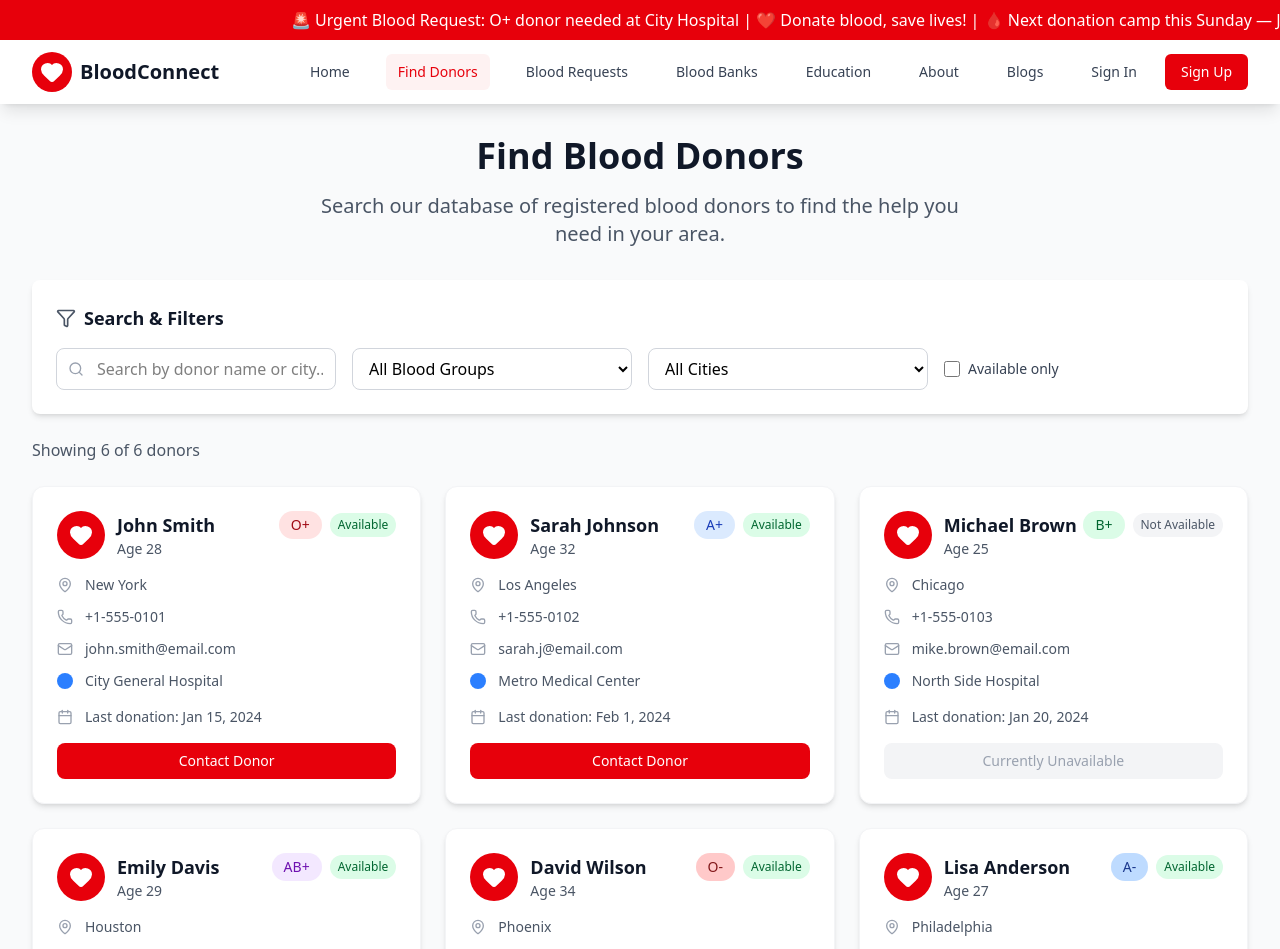
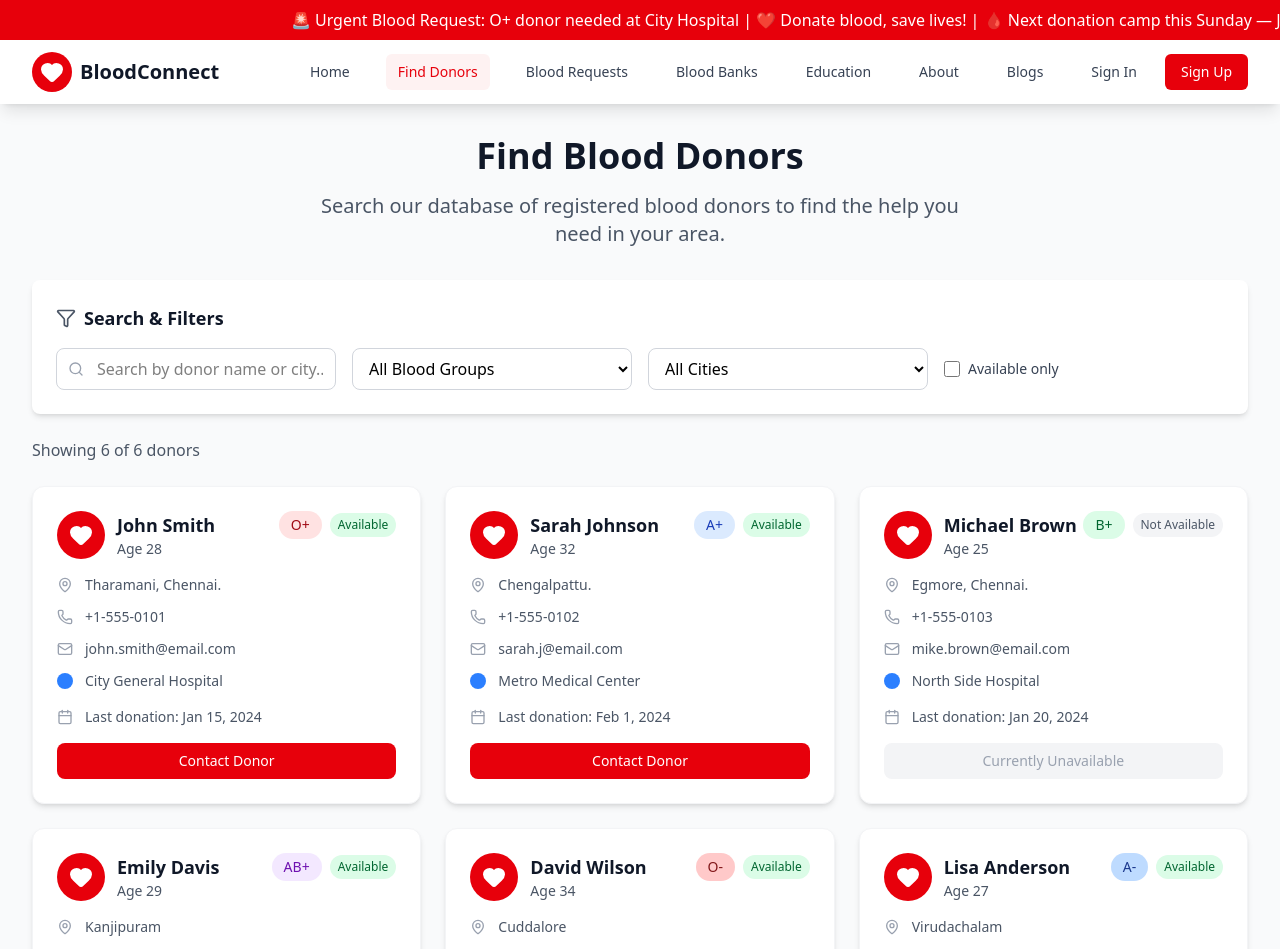
Before and after one commit to catherin-raichal-i/BloodConnect, a React (Vite) app: page /donors in a window 1280 px wide. Shown: the top 949 px of the page. Built offline with nearby package versions, Linux system fonts and the light colour scheme.

Commit message:
Update DataContext.jsx

```diff
--- a/src/contexts/DataContext.jsx
+++ b/src/contexts/DataContext.jsx
@@ -13,7 +13,7 @@ const sampleDonors = [
     id: '1',
     name: 'John Smith',
     bloodGroup: 'O+',
-    city: 'New York',
+    city: 'Tharamani, Chennai.',
     phone: '+1-555-0101',
     email: 'john.smith@email.com',
     age: 28,
@@ -25,7 +25,7 @@ const sampleDonors = [
     id: '2',
     name: 'Sarah Johnson',
     bloodGroup: 'A+',
-    city: 'Los Angeles',
+    city: 'Chengalpattu.',
     phone: '+1-555-0102',
     email: 'sarah.j@email.com',
     age: 32,
@@ -37,7 +37,7 @@ const sampleDonors = [
     id: '3',
     name: 'Michael Brown',
     bloodGroup: 'B+',
-    city: 'Chicago',
+    city: 'Egmore, Chennai.',
     phone: '+1-555-0103',
     email: 'mike.brown@email.com',
     age: 25,
@@ -49,7 +49,7 @@ const sampleDonors = [
     id: '4',
     name: 'Emily Davis',
     bloodGroup: 'AB+',
-    city: 'Houston',
+    city: 'Kanjipuram',
     phone: '+1-555-0104',
     email: 'emily.davis@email.com',
     age: 29,
@@ -61,7 +61,7 @@ const sampleDonors = [
     id: '5',
     name: 'David Wilson',
     bloodGroup: 'O-',
-    city: 'Phoenix',
+    city: 'Cuddalore',
     phone: '+1-555-0105',
     email: 'david.w@email.com',
     age: 34,
@@ -73,7 +73,7 @@ const sampleDonors = [
     id: '6',
     name: 'Lisa Anderson',
     bloodGroup: 'A-',
-    city: 'Philadelphia',
+    city: 'Virudachalam',
     phone: '+1-555-0106',
     email: 'lisa.anderson@email.com',
     age: 27,
```
